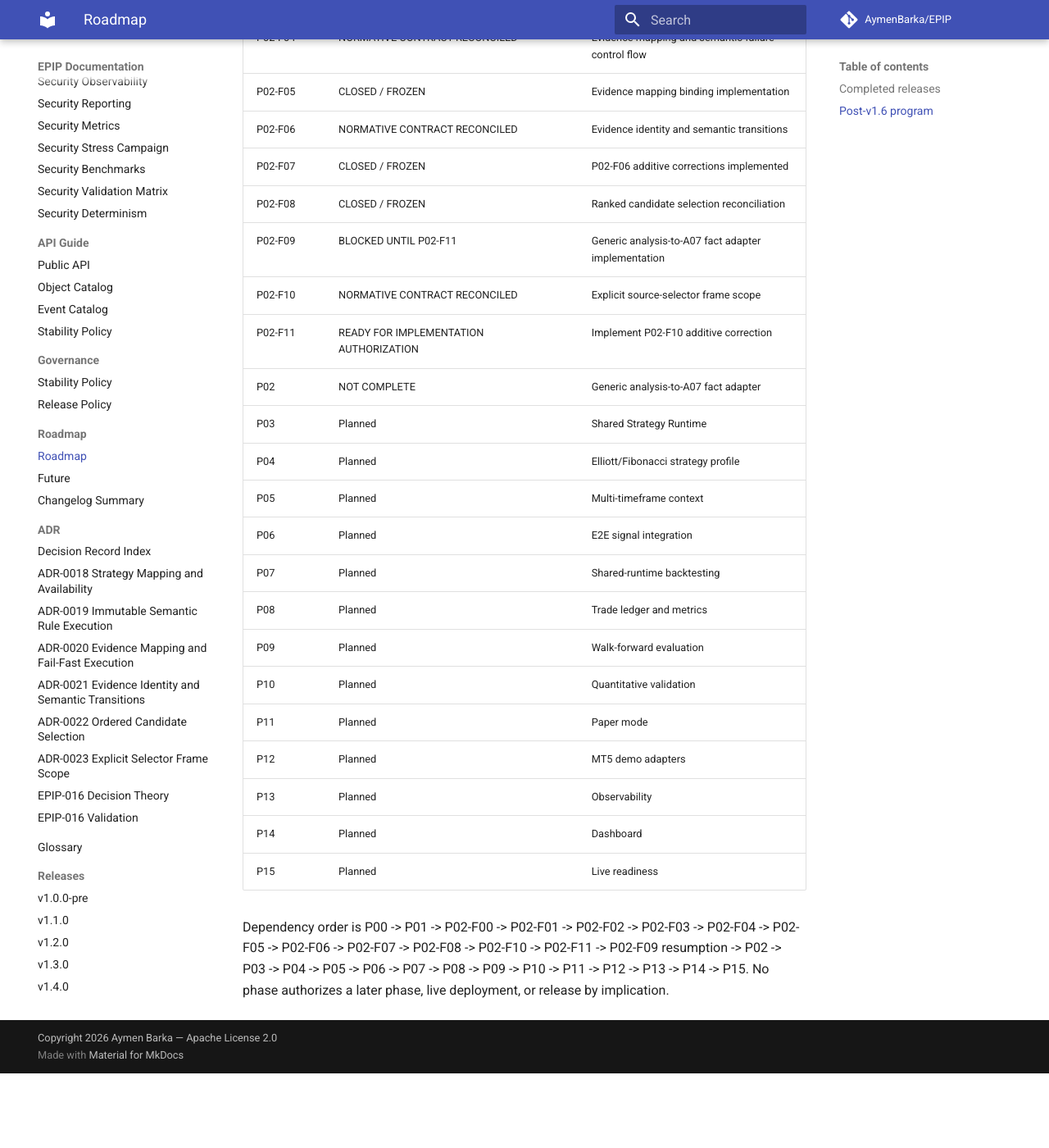
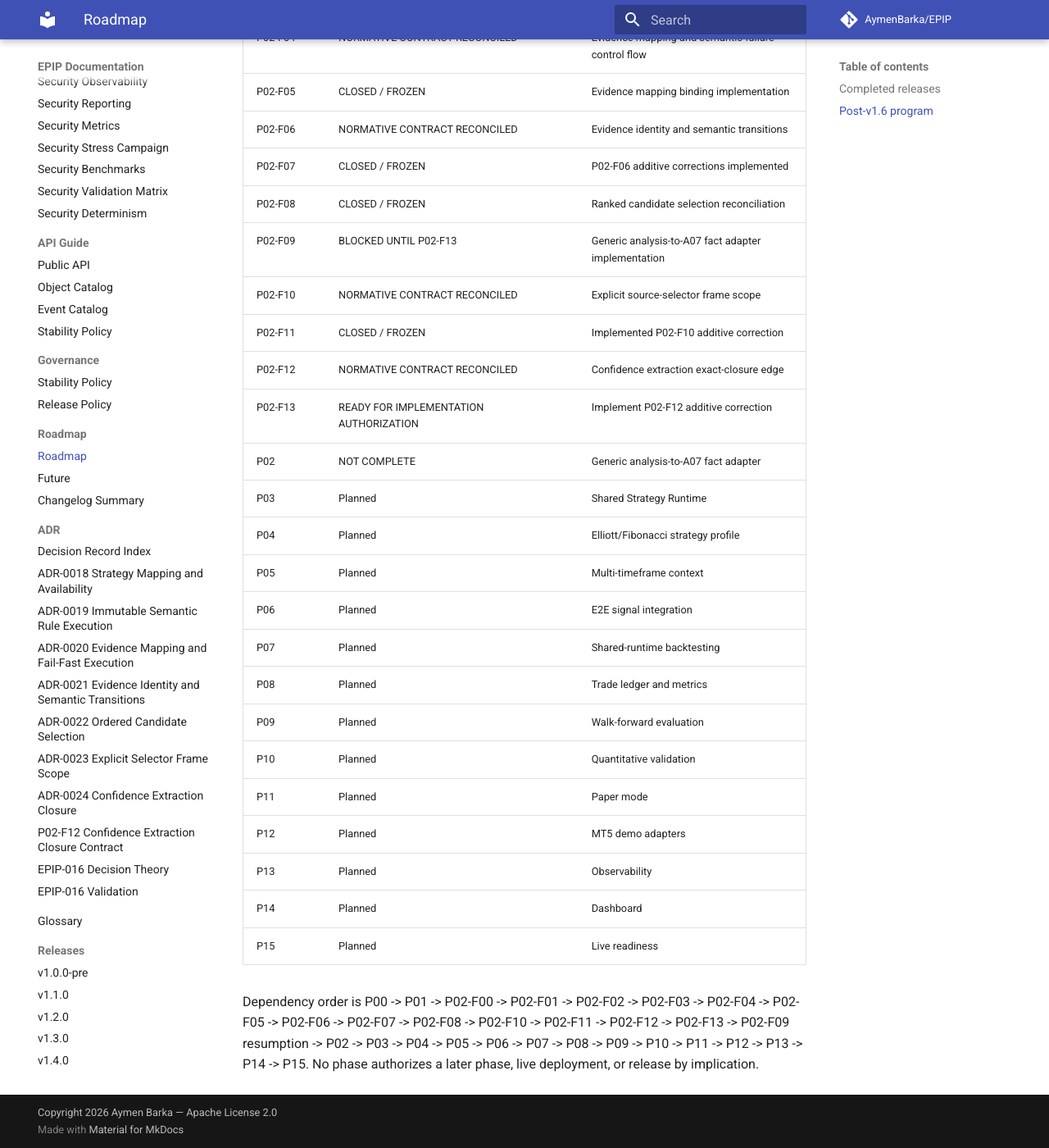
Before and after one commit to AymenBarka/EPIP, an MkDocs documentation site: the page built from docs/project/ROADMAP.md, in a window 1280 px wide and 1400 px high, scrolled down 2369 px. Shown: the whole window at 82% size. Built offline with MkDocs 1.6.1 and Material for MkDocs 9.7.7, drawn with Linux system fonts in a browser that asks for light colours; comment, search, counter and statistics services are not loaded; before the commit the page ends 3678 px from its top, so only the background shows below that; some of the changed text lies outside the part shown.

Commit message:
docs(strategy-mapping): reconcile confidence extraction closure

```diff
--- a/docs/project/ROADMAP.md
+++ b/docs/project/ROADMAP.md
@@ -90,10 +90,10 @@ timeline
 
 ## Post-v1.6 program
 
-P00 publishes canonical architecture and semantic ownership. P02-F09 remains blocked after finding
-that ordinary selectors have no explicit frame scope. P02-F10 reconciles that contract; P02-F11
-must implement it before P02-F09 can resume. Every implementation phase requires separate
-authorization.
+P00 publishes canonical architecture and semantic ownership. P02-F10/F11 closed explicit selector
+frame scope. P02-F09 remains blocked because confidence input extraction identities are omitted
+from exact profile closure. P02-F12 reconciles that graph; P02-F13 must implement it before P02-F09
+can resume. Every implementation phase requires separate authorization.
 
 | Phase | State | Purpose |
 | --- | --- | --- |
@@ -108,9 +108,11 @@ authorization.
 | P02-F06 | NORMATIVE CONTRACT RECONCILED | Evidence identity and semantic transitions |
 | P02-F07 | CLOSED / FROZEN | P02-F06 additive corrections implemented |
 | P02-F08 | CLOSED / FROZEN | Ranked candidate selection reconciliation |
-| P02-F09 | BLOCKED UNTIL P02-F11 | Generic analysis-to-A07 fact adapter implementation |
+| P02-F09 | BLOCKED UNTIL P02-F13 | Generic analysis-to-A07 fact adapter implementation |
 | P02-F10 | NORMATIVE CONTRACT RECONCILED | Explicit source-selector frame scope |
-| P02-F11 | READY FOR IMPLEMENTATION AUTHORIZATION | Implement P02-F10 additive correction |
+| P02-F11 | CLOSED / FROZEN | Implemented P02-F10 additive correction |
+| P02-F12 | NORMATIVE CONTRACT RECONCILED | Confidence extraction exact-closure edge |
+| P02-F13 | READY FOR IMPLEMENTATION AUTHORIZATION | Implement P02-F12 additive correction |
 | P02 | NOT COMPLETE | Generic analysis-to-A07 fact adapter |
 | P03 | Planned | Shared Strategy Runtime |
 | P04 | Planned | Elliott/Fibonacci strategy profile |
@@ -127,6 +129,6 @@ authorization.
 | P15 | Planned | Live readiness |
 
 Dependency order is P00 -> P01 -> P02-F00 -> P02-F01 -> P02-F02 -> P02-F03 -> P02-F04 -> P02-F05
--> P02-F06 -> P02-F07 -> P02-F08 -> P02-F10 -> P02-F11 -> P02-F09 resumption -> P02 ->
-P03 -> P04 -> P05 -> P06 -> P07 -> P08 -> P09 -> P10 -> P11 -> P12 -> P13 -> P14 -> P15. No
-phase authorizes a later phase, live deployment, or release by implication.
+-> P02-F06 -> P02-F07 -> P02-F08 -> P02-F10 -> P02-F11 -> P02-F12 -> P02-F13 -> P02-F09
+resumption -> P02 -> P03 -> P04 -> P05 -> P06 -> P07 -> P08 -> P09 -> P10 -> P11 -> P12 -> P13
+-> P14 -> P15. No phase authorizes a later phase, live deployment, or release by implication.
--- a/mkdocs.yml
+++ b/mkdocs.yml
@@ -229,6 +229,8 @@ nav:
       - ADR-0021 Evidence Identity and Semantic Transitions: adr/ADR-0021-EvidenceIdentityAndSemanticTransitions.md
       - ADR-0022 Ordered Candidate Selection: adr/ADR-0022-OrderedCandidateSelectionForSemanticRanking.md
       - ADR-0023 Explicit Selector Frame Scope: adr/ADR-0023-ExplicitFrameScopeForSourceSelectors.md
+      - ADR-0024 Confidence Extraction Closure: adr/ADR-0024-ConfidenceSourceExtractionParticipatesInExactRuleClosure.md
+      - P02-F12 Confidence Extraction Closure Contract: project/P02_F12_CONFIDENCE_SOURCE_EXTRACTION_CLOSURE_CONTRACT.md
       - EPIP-016 Decision Theory: adr/ADR-EPIP016-DecisionTheory.md
       - EPIP-016 Validation: adr/ADR-EPIP016-Validation.md
   - Glossary: project/GLOSSARY.md
```
Also changed, not shown: docs/adr/ADR-0024-ConfidenceSourceExtractionParticipatesInExactRuleClosure.md (added, +58 -0 lines), docs/project/DECISIONS.md (+11 -0 lines), docs/project/P02_F12_CONFIDENCE_SOURCE_EXTRACTION_CLOSURE_CONTRACT.md (added, +163 -0 lines).
